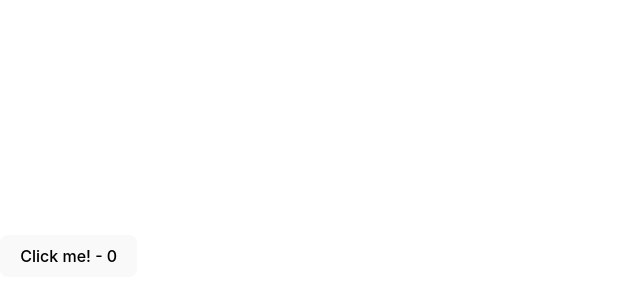
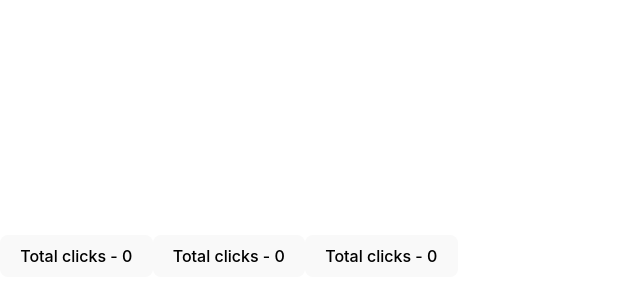
Before and after one commit to jaycikey/react-hw, a React (Vite) app: page / in a window 1280 px wide. Shown: the part 144-444 px from the top of the page, without its empty margins (0-640 px from the left). Built offline with nearby package versions, Linux system fonts and the light colour scheme.

Commit message:
stageOne

```diff
--- a/src/components/App.jsx
+++ b/src/components/App.jsx
@@ -1,13 +1,22 @@
-import { useState } from "react";
+import { useState } from 'react';
 
-export const App = () => {
+const Button = () => {
   const [count, setCount] = useState(0);
+
   const handleClick = () => {
     setCount(count + 1);
-  }
+  };
+
+  return <button onClick={handleClick}>Total clicks -  {count}</button>;
+};
+export const App = () => {
+
+
   return (
     <div>
-      <button onClick={handleClick}>Click me! - {count}</button>
+      <Button />
+      <Button />
+      <Button />
     </div>
   );
 };
```
